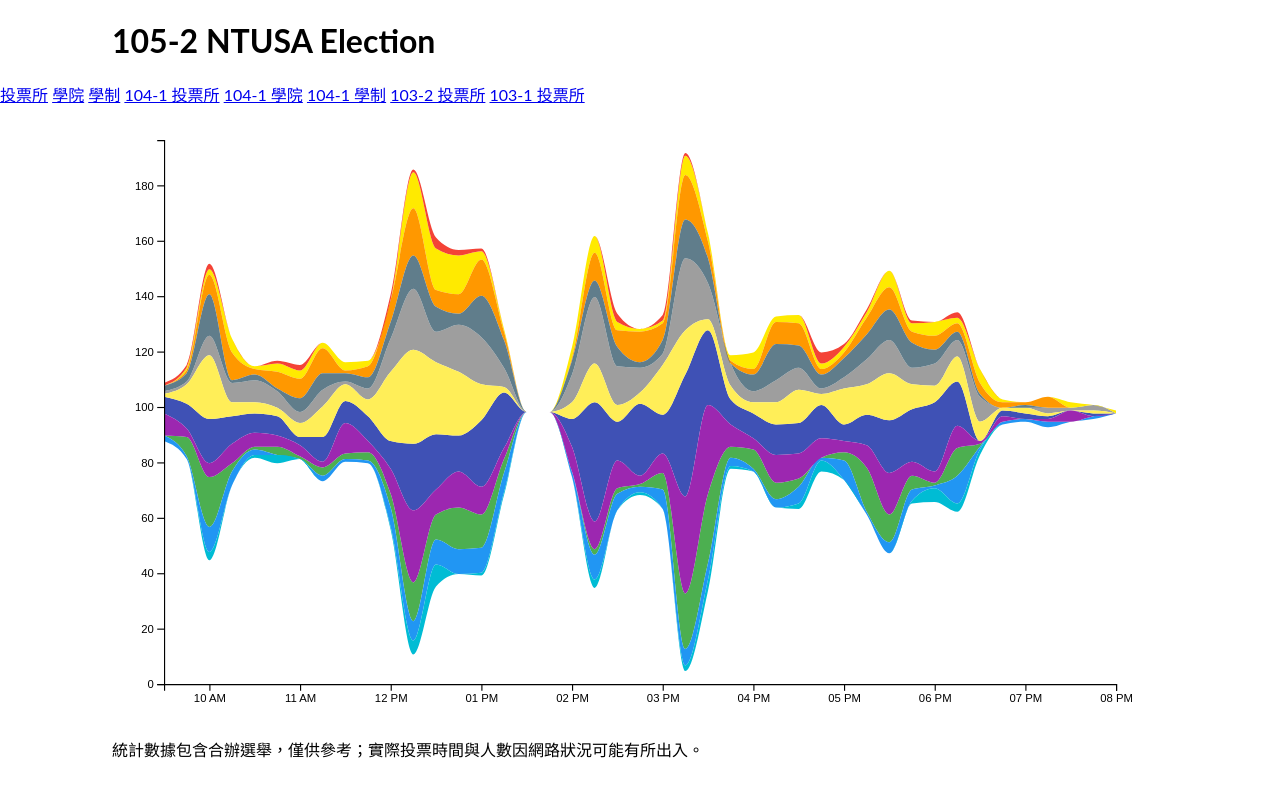
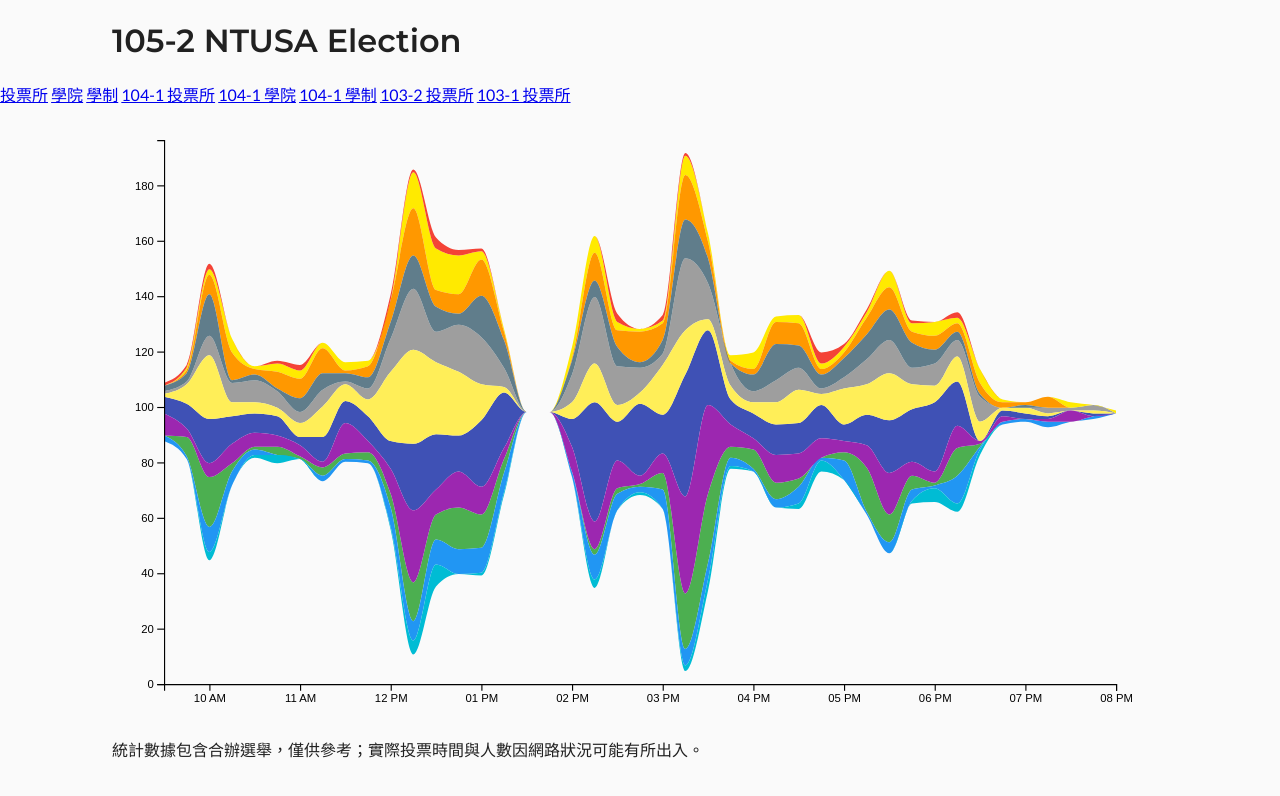
Before and after one commit to rschiang/ntu-vote-auth-stat, a plain HTML site: page index.html in a window 1280 px wide. Drawn offline with Linux system fonts and the light colour scheme.

Commit message:
Basic styling of text

```diff
--- a/index.css
+++ b/index.css
@@ -1,3 +1,6 @@
+/* Use Google Fonts */
+@import url('https://fonts.googleapis.com/css?family=Lato:400,700|Montserrat:600');
+
 * {
     box-sizing: border-box;
 }
@@ -7,6 +10,8 @@
     height: 100%;
     margin: 0;
     padding: 0;
+    background: #fafafa;
+    color: #212121;
     font-family: Lato, Source Han Sans, sans-serif;
 }
 
@@ -14,6 +19,11 @@
     max-width: 68em;
     margin: auto;
     padding: 0 1em;
+}
+
+header {
+    font-family: Montserrat, Source Han Sans, sans-serif;
+    font-weight: 600;
 }
 
 .chart {
```
